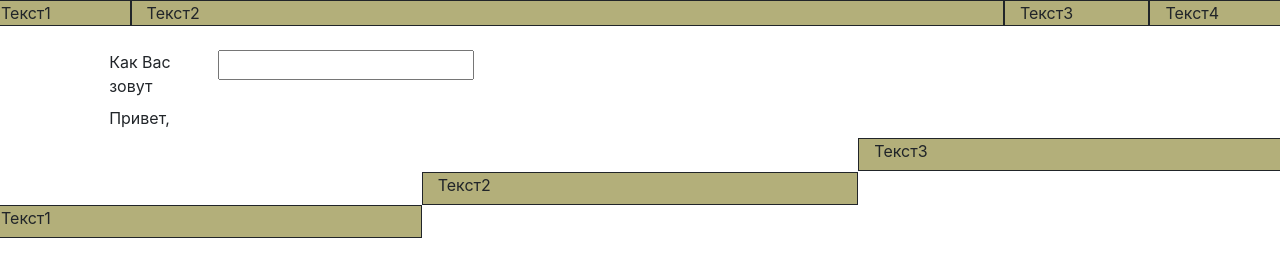
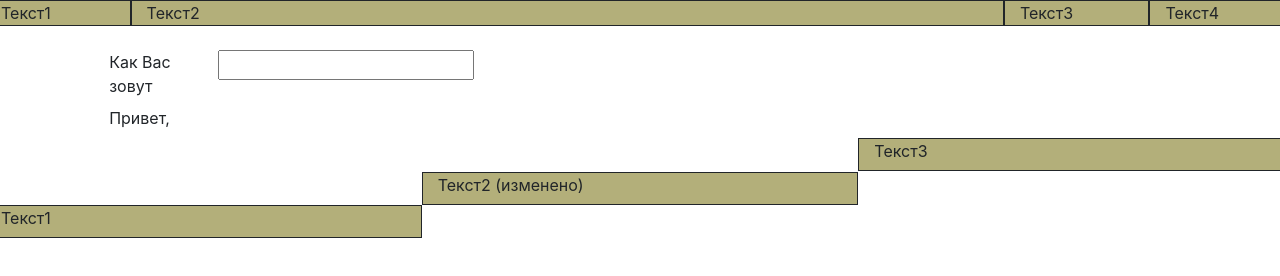
Before and after one commit to vany200397/repository2, a plain HTML site: page index.html in a window 1280 px wide. Drawn offline with Linux system fonts and the light colour scheme.

Commit message:
проверяю git ещё раз

```diff
--- a/index.html
+++ b/index.html
@@ -34,7 +34,7 @@
                         Текст1
                     </div>
                     <div class="my col align-self-center" style="height:33%">
-                        Текст2
+                        Текст2 (изменено)
                     </div>
                     <div class="my col align-self-start" style="height:33%">
                         Текст3
```
